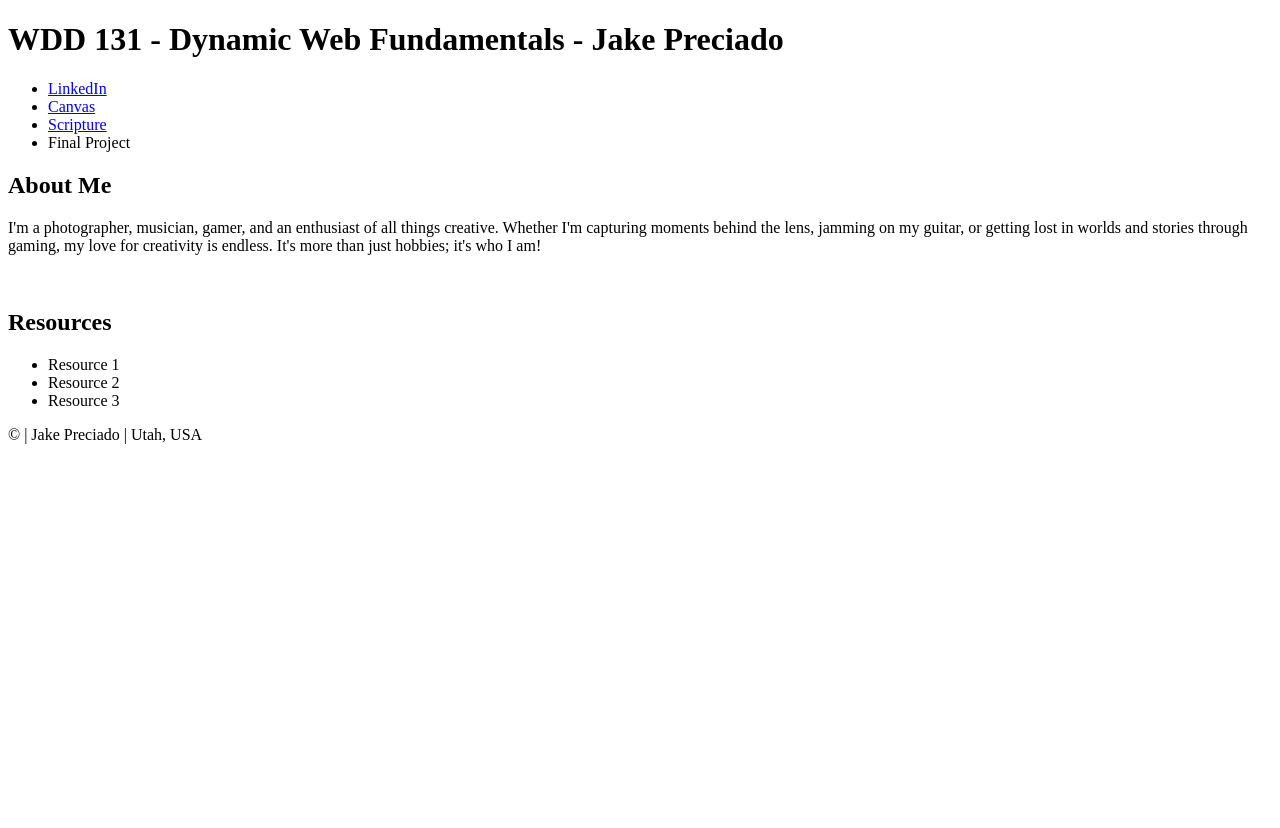
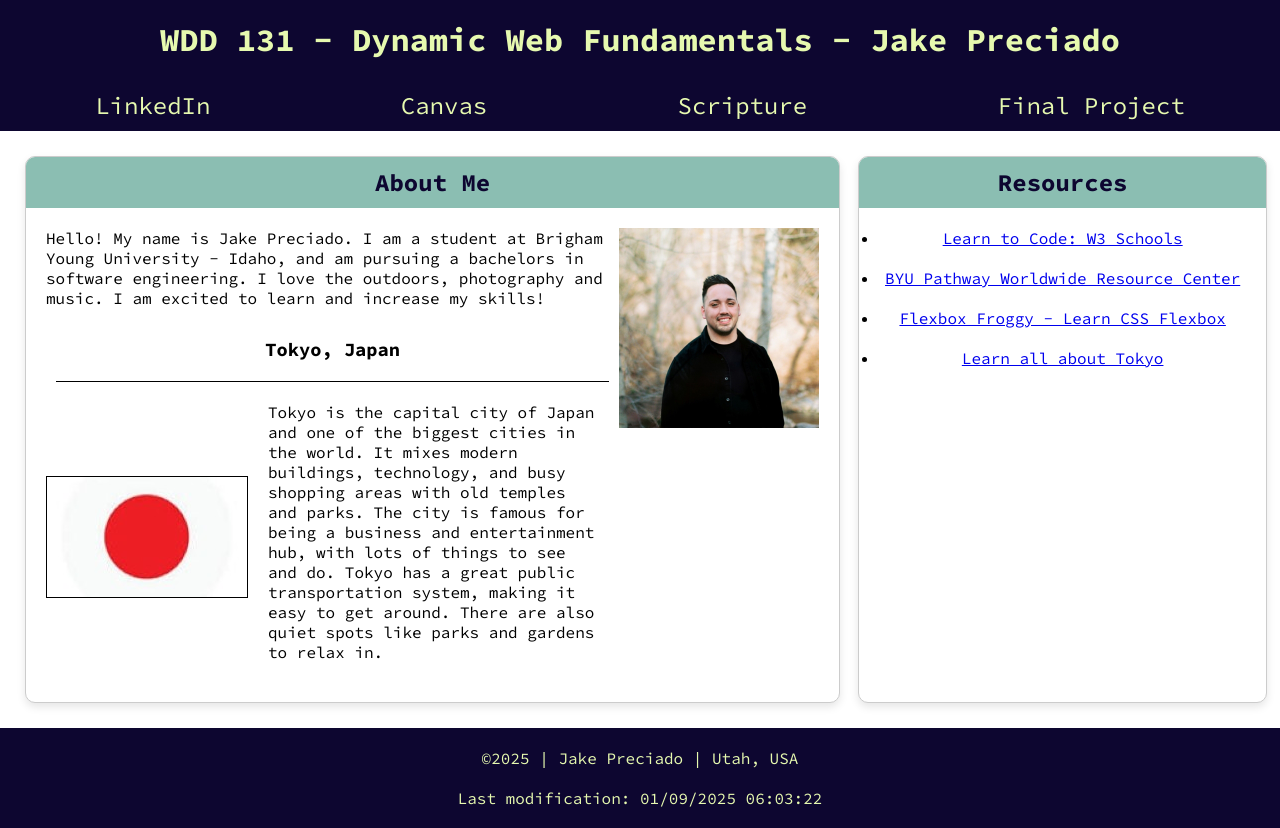
Before and after one commit to jakepreciado/wdd131, a plain HTML site: page index.html in a window 1280 px wide. Before the commit the page ends 800 px from the top, so only its background shows below. Drawn offline with Linux system fonts and the light colour scheme.

Commit message:
Content filled, optimized images, CSS Styling applied. JS coded for the date and mod times.

```diff
--- a/index.html
+++ b/index.html
@@ -8,43 +8,67 @@
     <meta name="description"
         content="This is the landing page for my course project in WDD 131 - Dynamic Web Fundamentals. By Jake Preciado.">
     <meta name="author" content="Jake Preciado">
+    <link rel="preconnect" href="https://fonts.googleapis.com">
+    <link rel="preconnect" href="https://fonts.gstatic.com" crossorigin>
+    <link
+        href="https://fonts.googleapis.com/css2?family=Raleway:ital,wght@0,100..900;1,100..900&family=Source+Code+Pro:ital,wght@0,200..900;1,200..900&display=swap"
+        rel="stylesheet">
+    <link rel="stylesheet" href="styles/base.css">
+    <script src="scripts/getdates.js" defer></script>
 </head>
 
 <body>
     <header>
         <h1>WDD 131 - Dynamic Web Fundamentals - Jake Preciado</h1>
         <nav>
-            <ul>
-                <li><a href="www.linkedin.com/in/jake-preciado-b2174a2a9">LinkedIn</a></li>
-                <li><a href="https://byupw.instructure.com/.">Canvas</a></li>
-                <li><a
-                        href="https://www.churchofjesuschrist.org/study/scriptures/dc-testament/dc/122?lang=eng#p8">Scripture</a>
-                </li>
-                <li><a>Final Project</a></li>
-            </ul>
+            <a href="https://www.linkedin.com/feed/">LinkedIn</a>
+            <a href="https://byupw.instructure.com/.">Canvas</a>
+            <a
+                href="https://www.churchofjesuschrist.org/study/scriptures/dc-testament/dc/122?lang=eng&id=p8#p8">Scripture</a>
+            <a>Final Project</a>
         </nav>
     </header>
     <main>
-        <section class="card">
+        <div class="main-content">
+            <section class="card main-content-left">
                 <h2>About Me</h2>
+                <div class="about-me">
+                    <div>
                         <p>
-                I'm a photographer, musician, gamer, and an enthusiast of all things creative. Whether I'm capturing
-                moments behind the lens, jamming on my guitar, or getting lost in worlds and stories through gaming, my
-                love for creativity is endless. It's more than just hobbies; it's who I am!
+                            Hello! My name is Jake Preciado. I am a student at Brigham Young University - Idaho, and am
+                            pursuing a bachelors in software engineering. I love the outdoors, photography and music. I
+                            am excited to learn and increase my skills!
                         </p>
-            <img>
+                        <div class="Japan">
+                            <h3>Tokyo, Japan</h3>
+                            <div>
+                                <img id="flag" src="images/flag.jpg" alt="Japanese National Flag">
+                                <p>
+                                    Tokyo is the capital city of Japan and one of the biggest cities in the world. It
+                                    mixes modern buildings, technology, and busy shopping areas with old temples and
+                                    parks. The city is famous for being a business and entertainment hub, with lots of
+                                    things to see and do. Tokyo has a great public transportation system, making it easy
+                                    to get around. There are also quiet spots like parks and gardens to relax in.
+                                </p>
+                            </div>
+                        </div>
+                    </div>
+                    <img id="profile" src="images/profile.jpg" alt="Profile picture of me.">
+                </div>
             </section>
-        <section class="card">
+            <section class="card main-content-right">
                 <h2>Resources</h2>
                 <ul>
-                <li><a>Resource 1</a></li>
-                <li><a>Resource 2</a></li>
-                <li><a>Resource 3</a></li>
+                    <li><a href="https://www.w3schools.com/">Learn to Code: W3 Schools</a></li>
+                    <li><a href="https://resourcecenter.byupathway.edu/">BYU Pathway Worldwide Resource Center</a></li>
+                    <li><a href="https://flexboxfroggy.com/">Flexbox Froggy - Learn CSS Flexbox</a></li>
+                    <li><a href="https://en.wikipedia.org/wiki/Tokyo">Learn all about Tokyo</a></li>
                 </ul>
             </section>
+        </div>
     </main>
     <footer>
-        <p>&copy;<span id="currentyear"></span> | Jake Preciado | Utah, USA</p>
+        <p>&copy;<span id="currentYear"></span> | Jake Preciado | Utah, USA</p>
         <p id="lastModified"></p>
     </footer>
 </body>
--- a/scripts/getdates.js
+++ b/scripts/getdates.js
@@ -0,0 +1,5 @@
+const currentYear = new Date().getFullYear();
+document.getElementById("currentYear").textContent = currentYear;
+
+const lastModified = document.lastModified;
+document.getElementById("lastModified").textContent = `Last modification: ${lastModified}`;
--- a/styles/base.css
+++ b/styles/base.css
@@ -0,0 +1,140 @@
+* {
+    margin: 0;
+    padding: 0;
+}
+
+:root {
+    --primary-color: #0d0630;
+    --secondary-color: #384e77;
+    --accent1-color: #8bbeb2;
+    --accent2-color: #e6f9af;
+    font-family: 'Source Code Pro', sans-serif;
+}
+
+
+body {
+    margin: auto;
+    max-width: 1400px;
+    min-height: 100%;
+}
+
+header {
+    background-color: var(--primary-color);
+}
+
+header h1 {
+    color: var(--accent2-color);
+    text-align: center;
+    padding: 20px;
+}
+
+nav {
+    display: flex;
+    justify-content: space-around;
+    /* padding: 25px; */
+}
+
+nav a {
+    color: var(--accent2-color);
+    text-decoration: none;
+    font-size: 24px;
+    padding: 10px;
+}
+
+nav a:hover {
+    color: var(--accent1-color);
+}
+
+.main-content {
+    display: grid;
+    grid-template-columns: 2fr 1fr;
+    gap: 20px;
+    padding: 20px;
+}
+
+.card {
+    background-color: white;
+    width: 100%;
+    height: auto;
+    margin: 5px;
+    border: 1px solid #ccc;
+    border-radius: 10px;
+    overflow: hidden;
+    box-shadow: 0 4px 8px rgba(0, 0, 0, 0.1);
+}
+
+.card h2 {
+    background-color: var(--accent1-color);
+    color: var(--primary-color);
+    text-align: center;
+    padding: 10px;
+}
+
+.main-content-left p {
+    display: flex;
+    justify-content: space-around;
+}
+
+.main-content-right ul li {
+    text-align: center;
+    margin: 20px;
+}
+
+.about-me {
+    display: flex;
+    justify-content: space-around;
+    padding: 20px;
+}
+
+.Japan {
+    margin-top: 15px;
+    margin: auto;
+}
+
+.Japan div {
+    display: flex;
+    padding-top: 0px;
+
+}
+
+.Japan div p {
+    padding: 10px 20px 20px 20px;
+}
+
+.Japan h3 {
+    text-align: center;
+    margin: 10px;
+    border-bottom: 1px solid black;
+    padding: 20px;
+}
+
+#profile {
+    width: 200px;
+    height: 200px;
+}
+
+#flag {
+    width: 200px;
+    height: 120px;
+    margin: auto;
+    border: 1px solid black;
+
+}
+
+footer {
+    padding: 10px;
+    background-color: var(--primary-color);
+    color: var(--accent2-color);
+    text-align: center;
+}
+
+footer p {
+    margin: auto;
+    padding: 10px;
+}
+
+@media (max-width: 768px) {
+    .main-content {
+        grid-template-columns: 1fr; /* Stack columns on top of each other */
+    }
+}
```
Also changed, not shown: images/flag.jpg (added), images/profile.jpg (added). Lines whose indentation alone changed are shown as unchanged.
